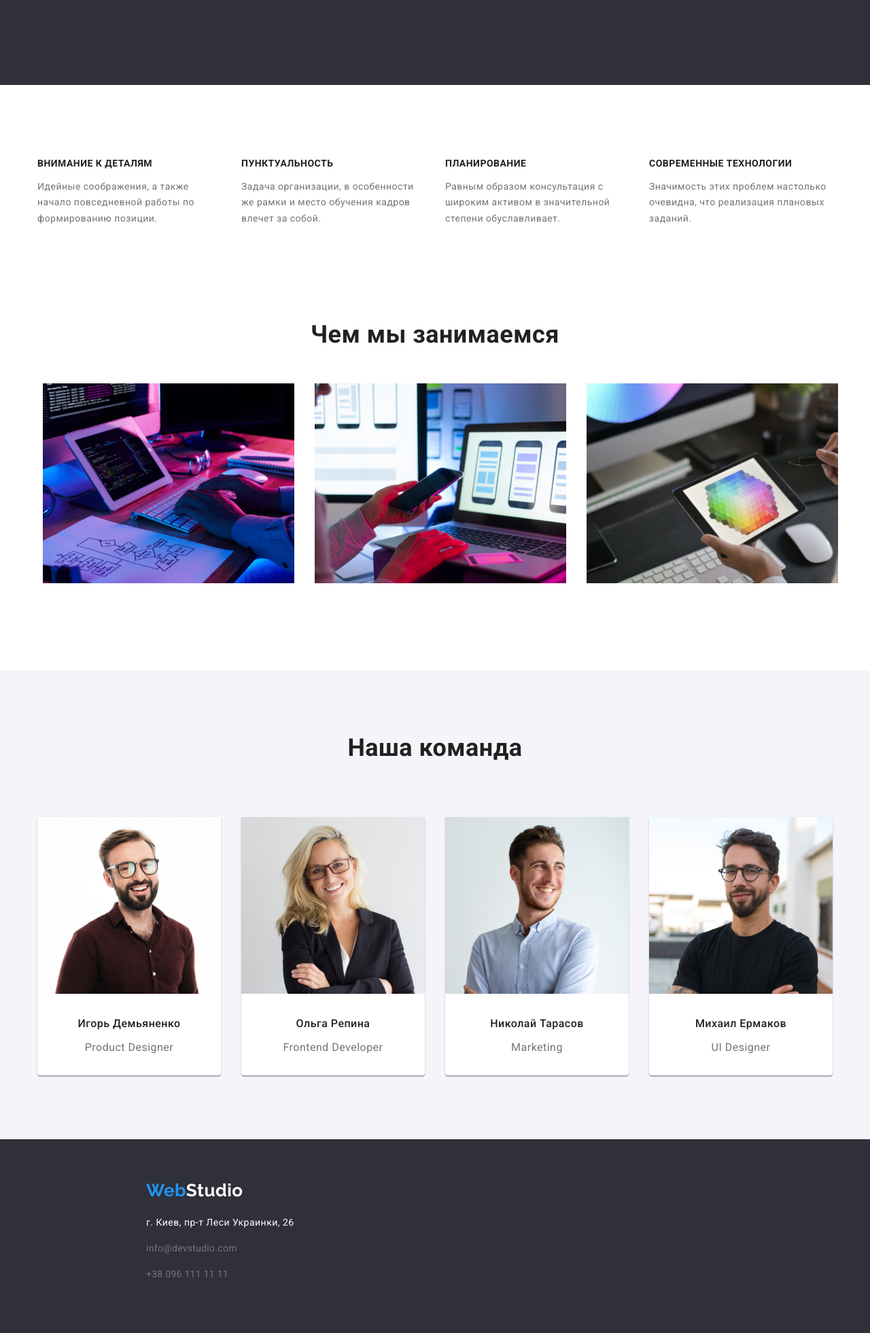
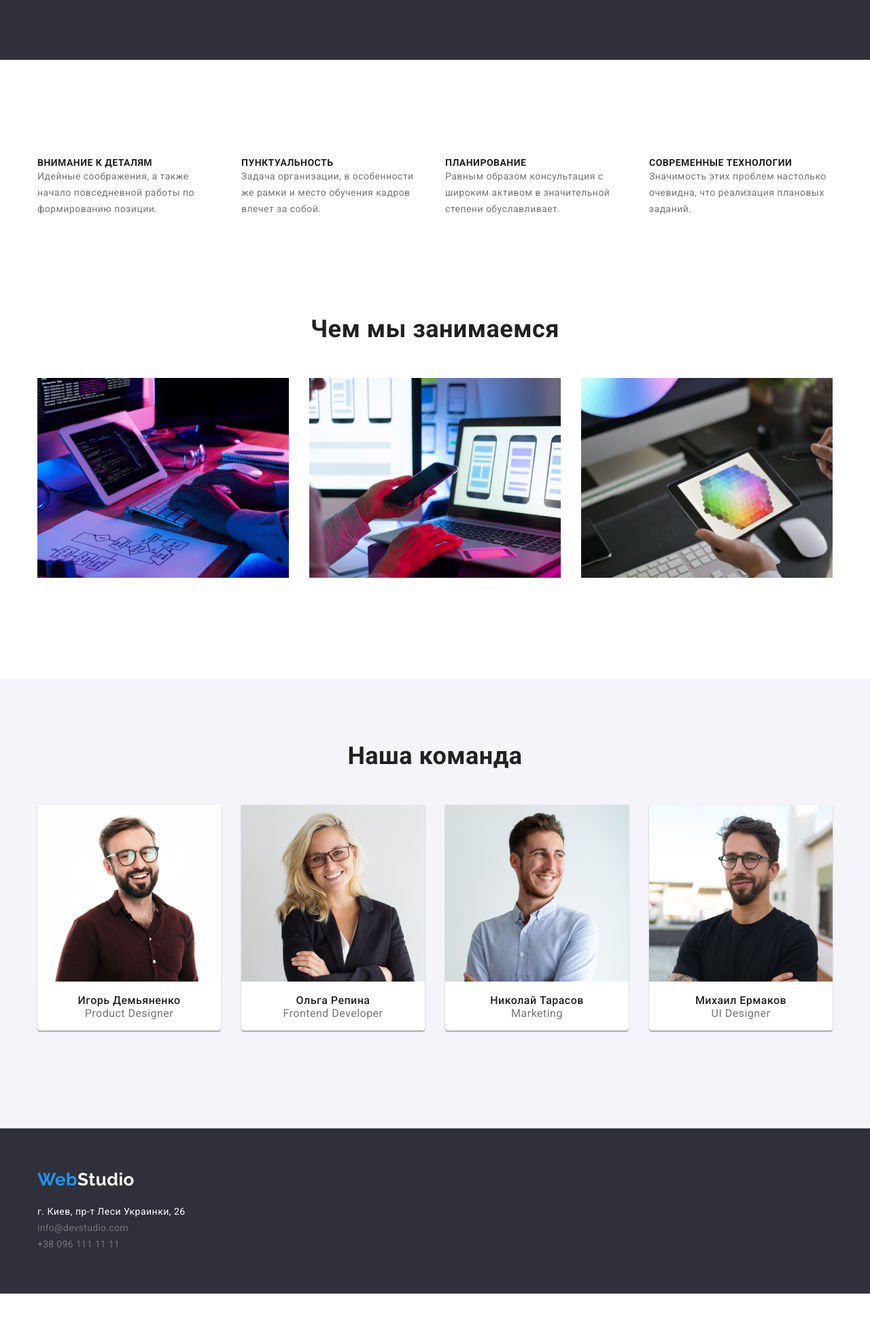
Before and after one commit to MikeYef96/goit-markup-hw-03, a plain HTML site: page index.html in a window 1280 px wide. Shown: the part 580-2541 px from the top of the page at 68% size. After the commit the page ends 2483 px from the top, so only its background shows below. Drawn offline with nearby package versions, Linux system fonts and the light colour scheme.

Commit message:
HomeWork 3

```diff
--- a/css/styles.css
+++ b/css/styles.css
@@ -4,6 +4,17 @@
     --text-color: #757575;
     --background-hero-footer: #2F303A;
     --bg-portfolio-filter: #F5F4FA;
+}
+
+h1,
+h2,
+h3,
+h4,
+h5,
+h6,
+p {
+    padding: 0;
+    margin: 0;
 }
 
 ul {
@@ -19,10 +30,16 @@ ul {
     align-items: center;
     margin-right: auto;
     margin-left: auto;
-    height: 80px;
     max-width: 1200px;
     padding-left: 15px;
     padding-right: 15px;
+    height: 80px;
+}
+
+.nav-container {
+    display: flex;
+    align-items: center;
+
 }
 
 .title-webstudio {
@@ -80,8 +97,7 @@ ul {
 }
 
 .header-link:hover,
-.header-link:focus,
-.header-link:active {
+.header-link:focus {
     color: var(--background-button);
 }
 
@@ -111,8 +127,7 @@ ul {
 }
 
 .emeil-mobile:hover,
-.emeil-mobile:focus,
-.emeil-mobile:active {
+.emeil-mobile:focus {
     color: var(--background-button);
 }
 
@@ -156,8 +171,7 @@ body {
 }
 
 .hero-button:hover,
-.hero-:focus,
-.hero-button:active {
+.hero-:focus {
     background: #0569bb;
 }
 
@@ -166,20 +180,26 @@ body {
 /*BENEFITS START*/
 .benefits-section {
     letter-spacing: 0.03em;
+    padding-top: 94px;
+    padding-bottom: 94px;
 }
 
-.container-benefits {
+/*FLEX FOR MAIN*/
+.container {
     display: flex;
     justify-content: center;
+
+    margin-left: auto;
+    margin-right: auto;
+    padding: 50px 15px;
+    width: 1200px;
 }
+
+/*FLEX FOR MAIN*/
 
 .benefits-section_list {
     display: flex;
-    padding-top: 94px;
-    padding-bottom: 94px;
-    width: 1200px;
-    padding-left: 15px;
-    padding-right: 15px;
+    justify-content: center;
 }
 
 .benefits-section_list .item+.item {
@@ -208,18 +228,15 @@ body {
 /*BENEFITS END*/
 
 /*PORTFOLIO START*/
-.container-portfolio {
-    display: flex;
-    justify-content: center;
+
+.portfolio {
+    letter-spacing: 0.03em;
+    padding-bottom: 94px;
 }
 
 .portfolio-list {
     display: flex;
     justify-content: center;
-
-    max-width: 1200px;
-    padding-left: 15px;
-    padding-left: 15px;
 }
 
 .portfolio-list .item+.item {
@@ -231,13 +248,7 @@ body {
     opacity: .65;
 }
 
-.portfolio {
-    padding-bottom: 94px;
-    letter-spacing: 0.03em;
-}
-
 .portfolio-title {
-    margin-bottom: 50px;
     font-style: normal;
     font-weight: bold;
     font-size: 36px;
@@ -255,21 +266,13 @@ body {
 .team {
     letter-spacing: 0.03em;
     background-color: var(--bg-portfolio-filter);
-}
-
-.container-team {
-    display: flex;
-    justify-content: center;
+    padding-top: 94px;
+    padding-bottom: 94px;
 }
 
 .team-list {
     display: flex;
     justify-content: center;
-
-    width: 1200px;
-    padding-left: 15px;
-    padding-right: 15px;
-    padding-bottom: 94px;
 }
 
 .team-list .item {
@@ -290,8 +293,6 @@ body {
 }
 
 .team-title {
-    padding-top: 94px;
-    padding-bottom: 50px;
     font-style: normal;
     font-weight: bold;
     font-size: 36px;
@@ -346,16 +347,24 @@ body {
     color: var(--text-color);
 }
 
+.container-footer {
+    display: flex;
+    flex-direction: column;
+
+    padding-top: 60px;
+    padding-bottom: 60px;
+}
+
 .container-footer_title {
-    padding-top: 60px;
+    display: flex;
+    justify-content: flex-start;
     margin-bottom: 20px;
-    margin-left: 215px;
 }
 
 .container-address {
-    width: 231px;
-    padding-bottom: 60px;
-    margin-left: 215px;
+    display: flex;
+    flex-direction: column;
+    justify-content: flex-start;
 }
 
 .title-studio_footer {
@@ -366,15 +375,21 @@ body {
 
 /*PORTFOLIO.HTML START*/
 
+.container-portfolio {
+    display: flex;
+    flex-direction: column;
+    justify-content: center;
+
+}
+
 .header-portfolio {
     border-bottom: 1px solid #ECECEC;
 }
 
 .filters-list {
     display: flex;
-    margin-top: 94px;
+    justify-content: center;
     margin-bottom: 34px;
-    justify-content: center;
 }
 
 .filters-list .item+.item {
@@ -438,19 +453,10 @@ button {
     padding: 20px 24px;
 }
 
-.container-projects {
-    display: flex;
-    justify-content: center;
-}
-
 .projects-list {
     display: flex;
     flex-wrap: wrap;
     justify-content: center;
-
-    width: 1200px;
-    padding-left: 15px;
-    padding-right: 15px;
 }
 
 .projects-list .item {
--- a/index.html
+++ b/index.html
@@ -5,11 +5,11 @@
     <meta charset="UTF-8">
     <meta name="viewport" content="width=device-width, initial-scale=1.0">
     <title lang="en">HomeWork 3</title>
-    <link rel="stylesheet" href="https://cdnjs.cloudflare.com/ajax/libs/modern-normalize/1.0.0/modern-normalize.css">
-    <link rel="stylesheet" href="./css/styles.css">
     <link
         href="https://fonts.googleapis.com/css2?family=Raleway:wght@700&family=Roboto:wght@400;500;700;900&display=swap"
         rel="stylesheet">
+    <link rel="stylesheet" href="https://cdnjs.cloudflare.com/ajax/libs/modern-normalize/1.0.0/modern-normalize.css">
+    <link rel="stylesheet" href="./css/styles.css">
 </head>
 
 <body>
@@ -17,7 +17,6 @@
     <header class="header">
         <div class="header-container">
             <nav class="nav-container ">
-                <div class="header-container main-nav">
                 <a href="index.html" class="title-webstudio">
                     <span class="title-web">Web</span><span class="title-studio">Studio</span>
                 </a>
@@ -26,7 +25,6 @@
                     <li class="item"><a href="portfolio.html" class="header-link">Портфолио</a></li>
                     <li class="item"><a href="" class="header-link">Контакты</a></li>
                 </ul>
-                </div>
             </nav>
 
             <!--CONTACTS-->
@@ -51,7 +49,7 @@
         <!--BENEFITS-->
         <section class="benefits-section">
             <!--<h2>Наши Особенности</h2> //WE WILL HIDE IT WITH CSS-->
-            <div class="container-benefits">
+            <div class="container">
                 <ul class="benefits-section_list">
                     <li class="item">
                         <h3 class="benefits-section_title">Внимание к деталям</h3>
@@ -87,7 +85,7 @@
         <!--PORTFOLIO-->
         <section class="portfolio">
             <h2 class="portfolio-title">Чем мы занимаемся</h2>
-            <div class="container-portfolio">
+            <div class="container portfolio-container">
                 <ul class="portfolio-list">
                     <li class="item">
                         <a href="#!"><img src="./img/portfolio-img1.jpg" alt="Портфолио" width="370" height="294"></a>
@@ -105,7 +103,7 @@
         <!--TEAM-->
         <section class="team">
             <h2 class="team-title">Наша команда</h2>
-            <div class="container-team">
+            <div class="container">
                 <ul class="team-list">
                     <li class="item">
                         <a href="#!"><img src="./img/team-img1.jpg" alt="Игорь Демьяненко" width="270" height="260"></a>
@@ -142,6 +140,7 @@
 
     <!--FOOTER-->
     <footer class="footer">
+        <div class="container container-footer">
             <a href="index.html" class="title-webstudio">
                 <div class="container-footer_title">
                     <span class="title-web">Web</span><span class="title-studio title-studio_footer">Studio</span>
@@ -159,6 +158,7 @@
                     </a>
                 </div>
             </address>
+        </div>
     </footer>
 </body>
 
```
Also changed, not shown: portfolio.html (+5 -13 lines). Lines whose indentation alone changed are shown as unchanged.
